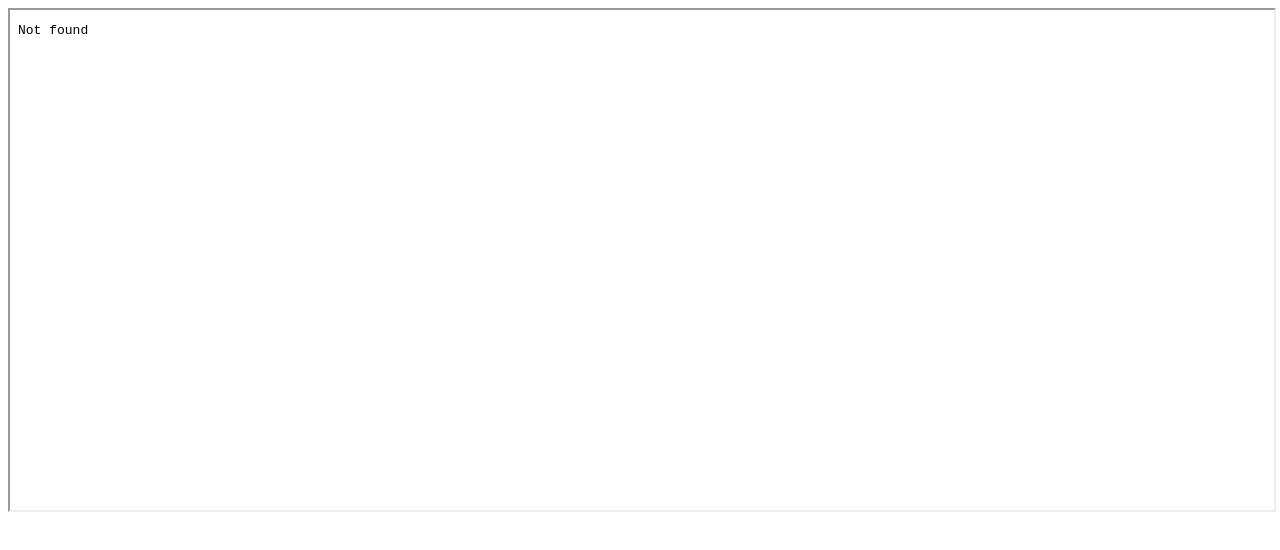
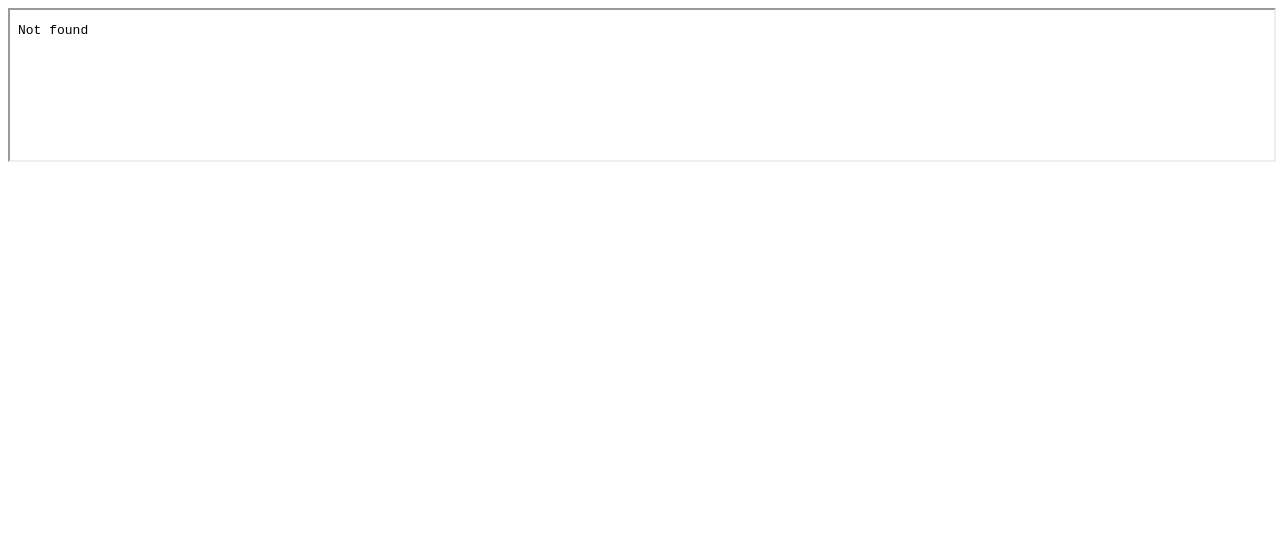
Before and after one commit to evanwagner1/evanwagner1.github.io, a plain HTML site: page index.html in a window 1280 px wide. Drawn offline with Linux system fonts and the light colour scheme.

Commit message:
switch height to 100%

```diff
--- a/index.html
+++ b/index.html
@@ -1,6 +1,6 @@
 <!DOCTYPE html>
 <html>
 	<body>
-		<iframe src="./resume.pdf" width="100%" height="500px"></iframe>
+		<iframe src="./resume.pdf" width="100%" height="100%"></iframe>
 	</body>
 </html>
```
